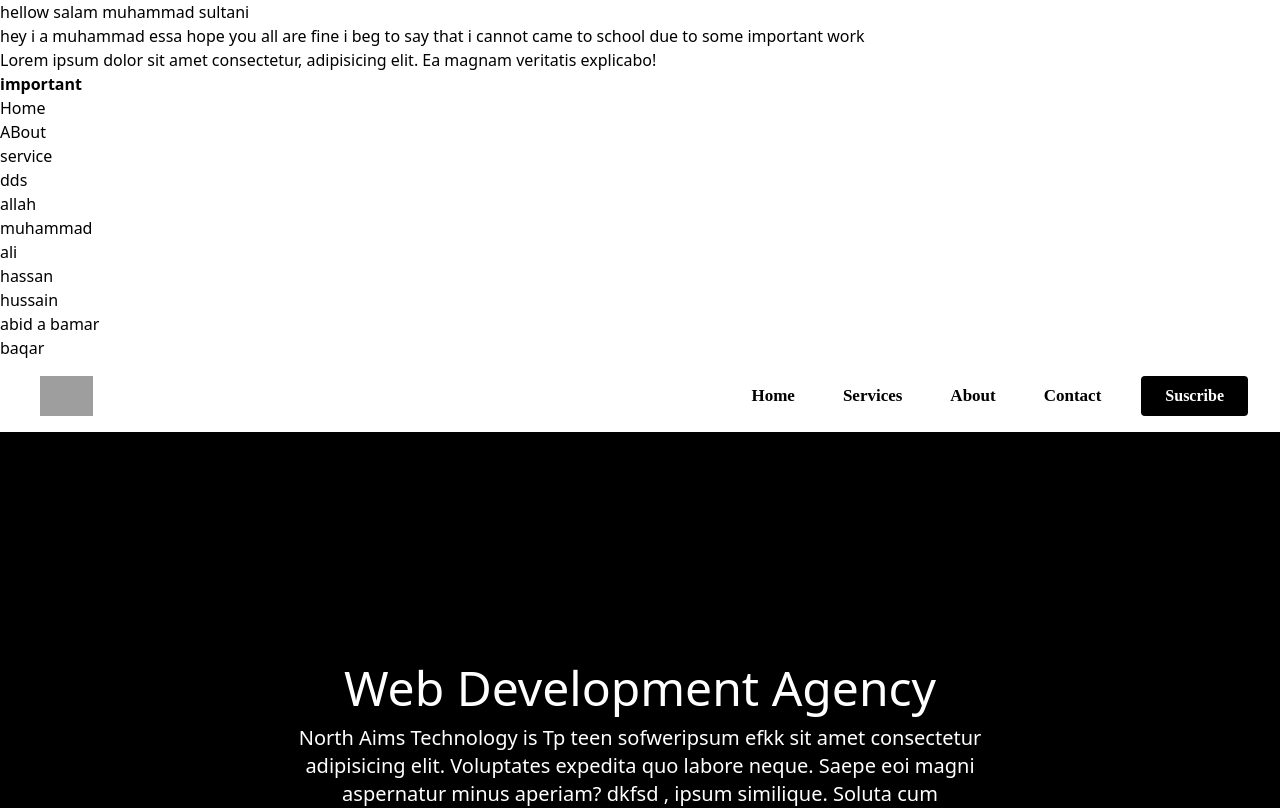
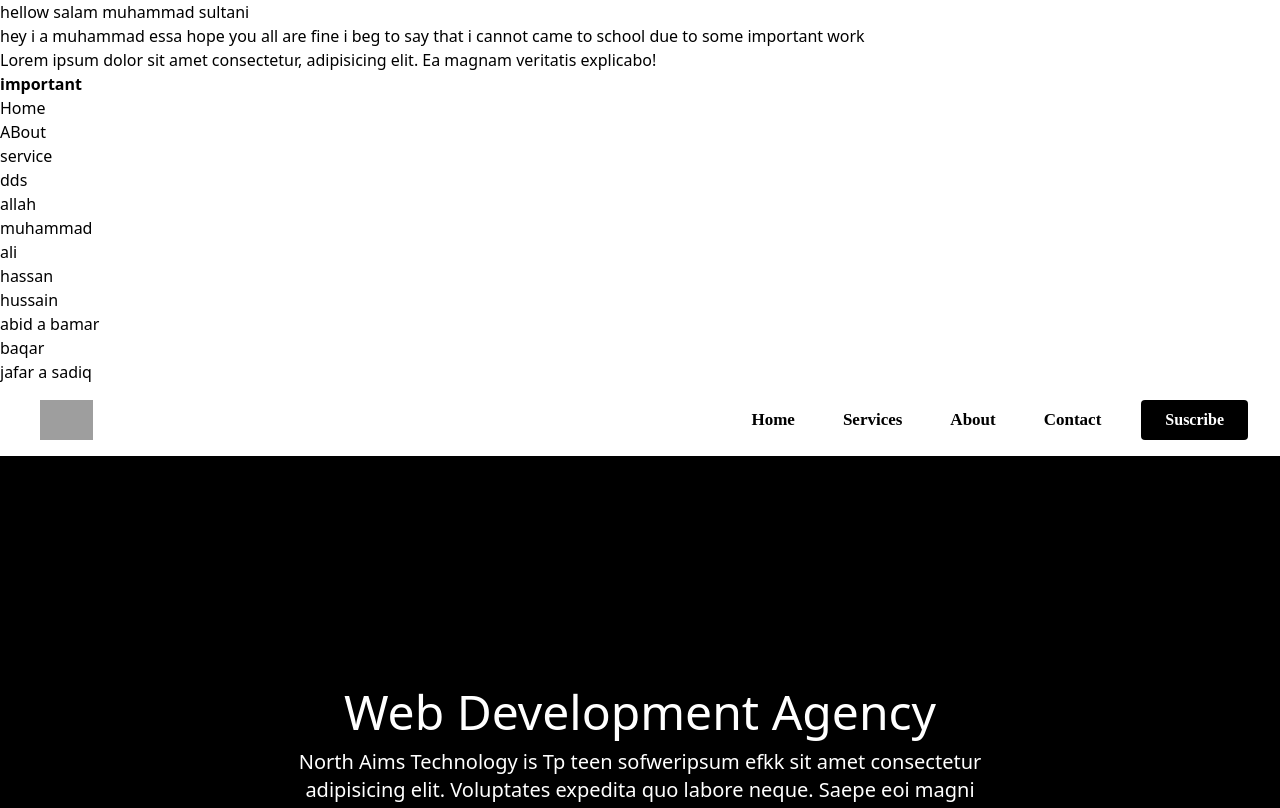
Before and after one commit to MuhammadEssa-514/Random-React-Pratice, a React (Create React App) app: page / in a window 1280 px wide. Shown: the top 808 px of the page. Built offline with nearby package versions, Linux system fonts and the light colour scheme; grey boxes are pictures that could not be loaded.

Commit message:
add menu 8

```diff
--- a/src/App.js
+++ b/src/App.js
@@ -23,6 +23,7 @@ function App() {
     <li>hussain</li>
     <li>abid a bamar</li>
     <li>baqar</li>
+    <li>jafar a sadiq</li>
   </ol>
 
 
```
